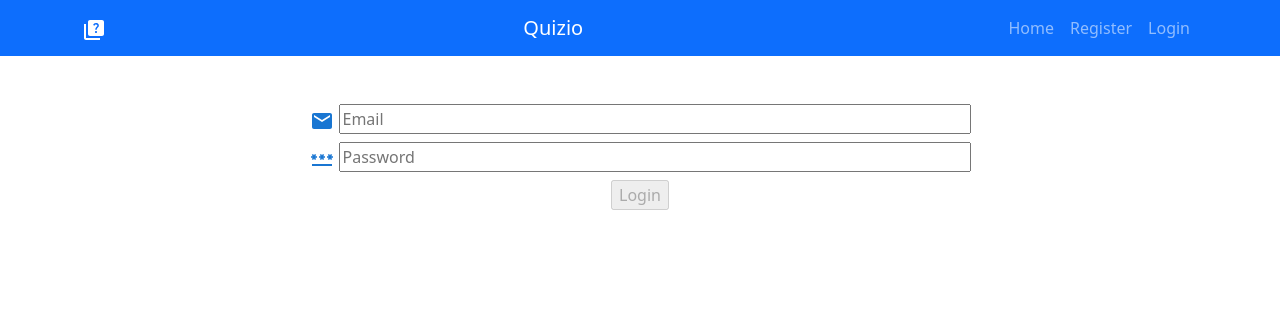
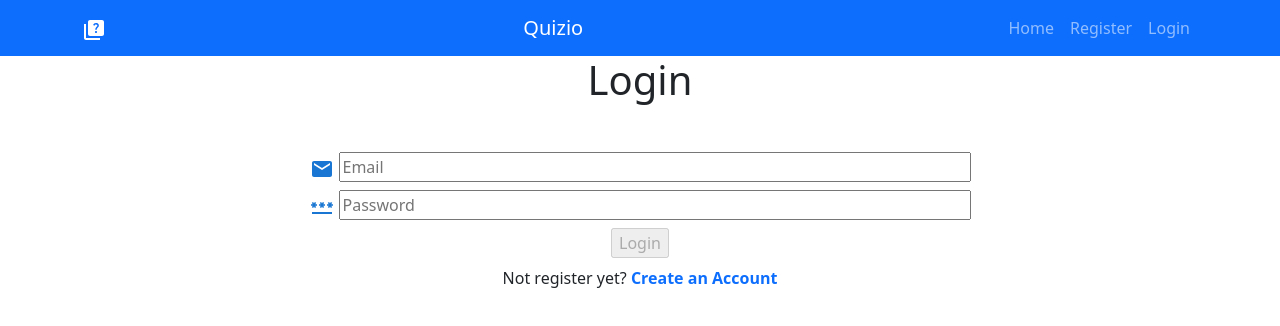
Before and after one commit to qlanphere/QuizioFront, a React (Create React App) app: page /login in a window 1280 px wide. Shown: the top 326 px of the page. Built offline with nearby package versions, Linux system fonts and the light colour scheme; no server answers.

Commit message:
user can visit register page from Login to make an account

```diff
--- a/src/pages/login/Login.module.css
+++ b/src/pages/login/Login.module.css
@@ -8,3 +8,8 @@
     border: 1px solid blue;
     box-shadow: 0 0 1px #719ECE;
 }
+
+.a {
+    text-decoration: none;
+    font-weight: bold;
+}
--- a/src/pages/login/index.js
+++ b/src/pages/login/index.js
@@ -28,6 +28,7 @@ const Login = () => {
     }
     return (
         <>
+            <h1>Login</h1>
             <form onSubmit={handleSubmit} aria-label="login">
                 <div className="mt-5">
                     <div className="m-2">
@@ -41,6 +42,7 @@ const Login = () => {
                     <div className="m-2">
                         <input type="submit" className={formIncomplete() ? 'disabled' : 'enabled'} disabled={formIncomplete()} value="Login" />
                     </div>
+                    <p>Not register yet? <a className={styles.a} href="/register">Create an Account</a></p>
                 </div>
 
             </form>
```
